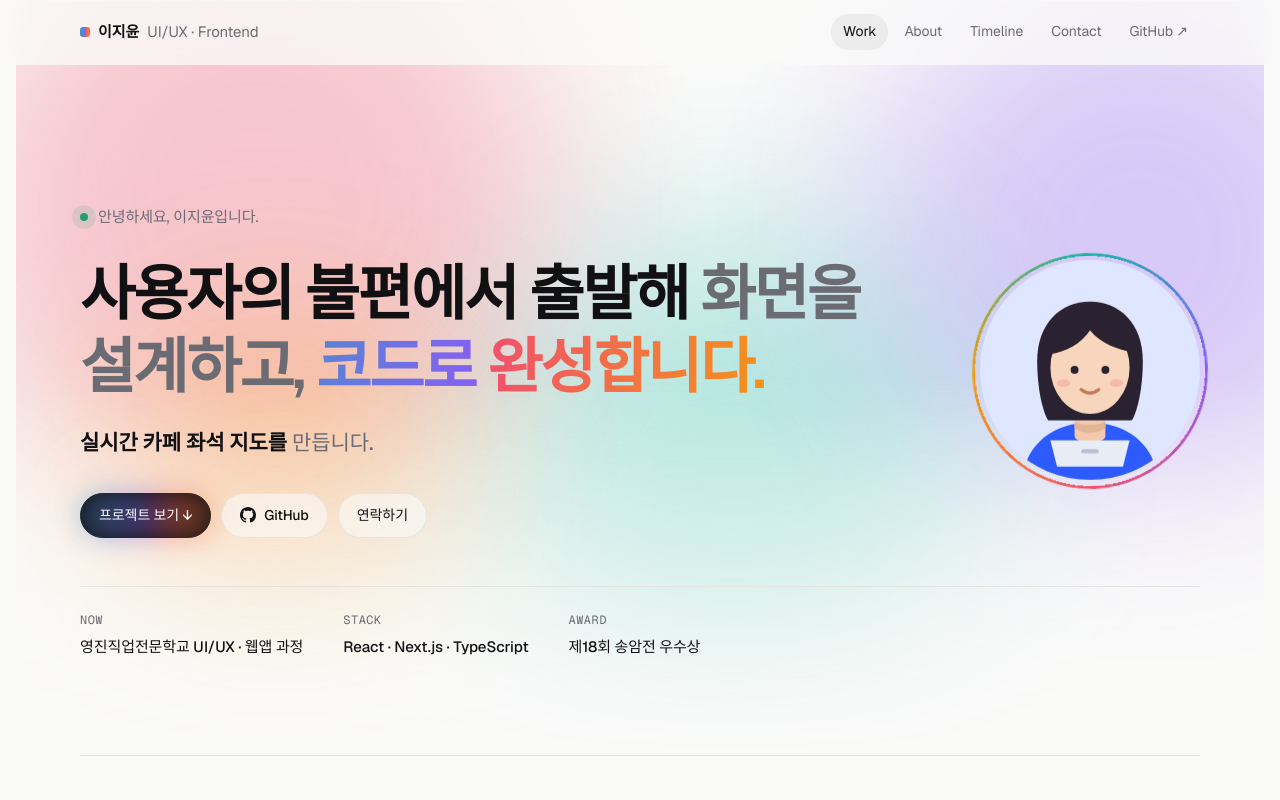
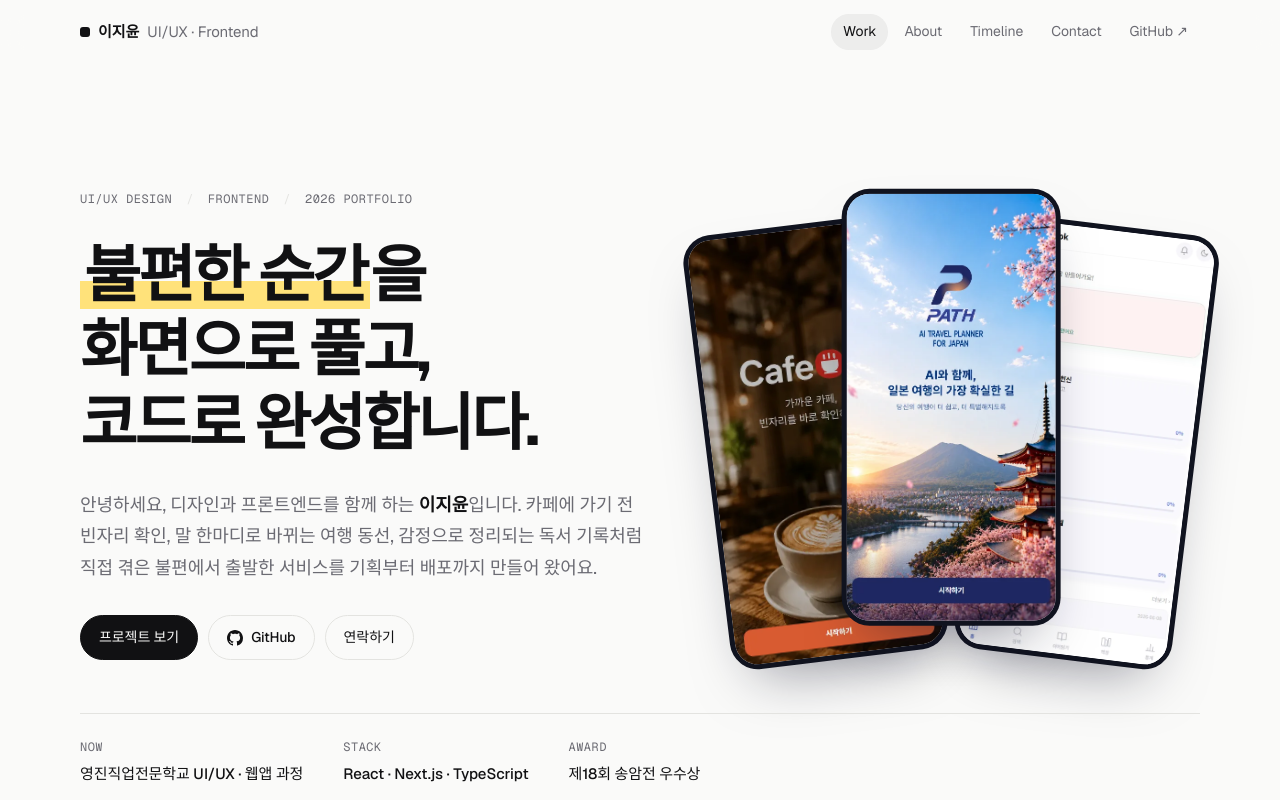
Before and after one commit to puremion-rgb/portfolio, a plain HTML site: page index.html in a window 1280 px wide. Shown: the top 800 px of the page. Drawn offline with nearby package versions, Linux system fonts and the light colour scheme; a web font is replaced by a local one.

Commit message:
Add files via upload

```diff
--- a/index.html
+++ b/index.html
@@ -21,7 +21,7 @@
     --c3: #8b5cf6;
     --c4: #14b8a6;
     --grad: linear-gradient(100deg, var(--c1), var(--c2) 30%, var(--c4) 62%, var(--c3));
-    --aurora: 0.3;
+    --hl: #ffe27a;
     --font-sans: "Geist", "IBM Plex Sans KR", "Apple SD Gothic Neo", "Malgun Gothic", system-ui, sans-serif;
     --font-mono: "Geist Mono", ui-monospace, Menlo, monospace;
     --gutter: clamp(16px, 5vw, 64px);
@@ -40,7 +40,7 @@
       --c2: #ffb547;
       --c3: #b38cff;
       --c4: #3fe0c5;
-      --aurora: 0.2;
+      --hl: rgba(255, 200, 60, .35);
       color-scheme: dark;
     }
   }
@@ -56,7 +56,7 @@
     --c2: #ffb547;
     --c3: #b38cff;
     --c4: #3fe0c5;
-    --aurora: 0.2;
+    --hl: rgba(255, 200, 60, .35);
     color-scheme: dark;
   }
 
@@ -101,7 +101,7 @@
   .progress {
     position: fixed; top: 0; left: 0; z-index: 50;
     width: 100%; height: 3px;
-    background: var(--grad);
+    background: var(--ink);
     transform-origin: 0 50%;
     transform: scaleX(0);
   }
@@ -122,61 +122,53 @@
   header.line { border-color: var(--line); }
   header .page { display: flex; align-items: center; justify-content: space-between; gap: 16px; height: 64px; }
   .brand { font-weight: 600; font-size: 15px; display: inline-flex; align-items: center; gap: 8px; }
-  .brand i { width: 10px; height: 10px; border-radius: 3px; background: var(--grad); background-size: 250% 100%; animation: flow 6s linear infinite; }
+  .brand i { width: 10px; height: 10px; border-radius: 3px; background: var(--ink); }
   .brand span { color: var(--muted); font-weight: 400; }
   header nav { display: flex; gap: 4px; font-size: 14px; }
   header nav a { color: var(--muted); padding: 6px 12px; border-radius: 999px; transition: color 0.15s, background 0.15s; }
   header nav a:hover, header nav a.on { color: var(--ink); background: color-mix(in srgb, var(--ink) 6%, transparent); }
 
-  /* 히어로 */
-  .hero { position: relative; isolation: isolate; padding-block: clamp(72px, 12vw, 140px) clamp(56px, 8vw, 96px); }
-  .aurora {
-    position: absolute; z-index: -1; pointer-events: none; overflow: hidden;
-    inset: -64px calc(var(--gutter) * -1) 0;
-    -webkit-mask-image: linear-gradient(#000 50%, transparent);
-    mask-image: linear-gradient(#000 50%, transparent);
-  }
-  .aurora i {
-    position: absolute; border-radius: 50%;
-    filter: blur(80px); opacity: var(--aurora);
-    animation: drift 16s ease-in-out infinite alternate;
-  }
-  .aurora i:nth-child(1) { width: min(46vw, 560px); aspect-ratio: 1; background: var(--c1); top: -12%; left: -6%; }
-  .aurora i:nth-child(2) { width: min(40vw, 480px); aspect-ratio: 1; background: var(--c3); top: -4%; right: -4%; animation-duration: 20s; animation-delay: -6s; }
-  .aurora i:nth-child(3) { width: min(34vw, 420px); aspect-ratio: 1; background: var(--c4); top: 30%; left: 34%; animation-duration: 23s; animation-delay: -12s; }
-  .aurora i:nth-child(4) { width: min(26vw, 320px); aspect-ratio: 1; background: var(--c2); top: 40%; left: 4%; animation-duration: 18s; animation-delay: -3s; }
-  @keyframes drift { to { transform: translate(7vw, 5vh) scale(1.18); } }
-
-  .hello { display: flex; align-items: center; gap: 10px; font-size: 15px; color: var(--muted); margin: 0 0 28px; }
-  .dot { width: 8px; height: 8px; border-radius: 50%; background: #22a06b; animation: ping 2s infinite; }
-  @keyframes ping { 0% { box-shadow: 0 0 0 0 rgba(34,160,107,.55); } 100% { box-shadow: 0 0 0 10px rgba(34,160,107,0); } }
+  /* 히어로: 장식 대신 실제 작업 화면과 구체적인 문장으로 */
+  .hero { position: relative; padding-block: clamp(64px, 10vw, 120px) clamp(48px, 7vw, 80px); }
+  .eyebrow { display: flex; flex-wrap: wrap; gap: 6px 14px; margin: 0 0 28px; }
+  .eyebrow span + span::before { content: "/"; margin-right: 14px; color: var(--line); }
   .hero h1 {
-    font-weight: 600;
-    font-size: clamp(32px, 5.4vw, 60px);
-    line-height: 1.22;
-    letter-spacing: -0.035em;
+    font-weight: 700;
+    font-size: clamp(34px, 5.2vw, 62px);
+    line-height: 1.2;
+    letter-spacing: -0.045em;
     margin: 0;
-    max-width: 16em;
     text-wrap: balance;
   }
-  .hero h1 .soft { color: var(--muted); }
-  .typer { margin: 22px 0 0; font-size: clamp(17px, 2vw, 21px); font-weight: 500; min-height: 1.6em; color: var(--muted); }
-  .typer b { color: var(--ink); font-weight: 600; }
-  .caret { display: inline-block; width: 2px; height: 1em; background: var(--c1); vertical-align: -0.12em; margin-left: 3px; animation: blink 1s steps(1) infinite; }
-  @keyframes blink { 50% { opacity: 0; } }
-  .hero-grid { display: grid; grid-template-columns: minmax(0, 1fr) auto; gap: 48px; align-items: center; }
+  .hero h1 mark {
+    color: inherit; padding: 0 .06em;
+    background: linear-gradient(transparent 58%, var(--hl) 58%, var(--hl) 92%, transparent 92%);
+  }
+  .lede { margin: 28px 0 0; max-width: 32em; font-size: clamp(16px, 1.5vw, 18px); line-height: 1.75; color: var(--muted); }
+  .lede b { color: var(--ink); font-weight: 600; }
+  .hero-grid { display: grid; grid-template-columns: minmax(0, 1.15fr) minmax(0, 1fr); gap: clamp(24px, 4vw, 56px); align-items: center; }
 
-  .avatar { position: relative; width: clamp(150px, 20vw, 220px); aspect-ratio: 1; max-width: 100%; }
-  .avatar::before {
-    content: ""; position: absolute; inset: -8px; border-radius: 50%;
-    background: conic-gradient(from 0deg, var(--c1), var(--c2), var(--c4), var(--c3), var(--c1));
-    animation: spin 14s linear infinite;
-    -webkit-mask: radial-gradient(farthest-side, transparent calc(100% - 3px), #000 calc(100% - 3px));
-    mask: radial-gradient(farthest-side, transparent calc(100% - 3px), #000 calc(100% - 3px));
+  /* 실제 프로젝트 화면 3장 */
+  .hero-shots { position: relative; height: clamp(380px, 38vw, 480px); }
+  .hs {
+    position: absolute; top: 50%; left: 50%; width: 44%; aspect-ratio: .5;
+    padding: 5px; border-radius: 28px; background: #10131f;
+    box-shadow: 0 30px 60px -28px rgba(15,18,40,.5);
+    transition: transform .6s var(--ease);
   }
-  .avatar svg { position: relative; width: 100%; height: 100%; display: block; animation: bob 6s ease-in-out infinite; }
-  @keyframes spin { to { transform: rotate(360deg); } }
-  @keyframes bob { 50% { translate: 0 -6px; } }
+  .hs img { display: block; width: 100%; height: 100%; object-fit: cover; object-position: top; border-radius: 23px; background: #f4f6fb; }
+  .hs span {
+    position: absolute; left: 50%; bottom: -30px; translate: -50% 0; white-space: nowrap;
+    font-family: var(--font-mono); font-size: 11px; letter-spacing: .04em; color: var(--muted);
+  }
+  .hs.h1 { transform: translate(-112%, -46%) rotate(-7deg); }
+  .hs.h2 { transform: translate(-50%, -54%); z-index: 2; }
+  .hs.h3 { transform: translate(12%, -46%) rotate(7deg); }
+  .hs:hover { z-index: 3; }
+  .hs.h1:hover { transform: translate(-112%, -50%) rotate(-4deg); }
+  .hs.h2:hover { transform: translate(-50%, -58%); }
+  .hs.h3:hover { transform: translate(12%, -50%) rotate(4deg); }
+  .hs.h1 span { rotate: 7deg; } .hs.h3 span { rotate: -7deg; }
 
   .hero-links { display: flex; flex-wrap: wrap; gap: 10px; margin-top: 32px; }
   .pill-btn {
@@ -190,11 +182,6 @@
   }
   .pill-btn:hover { border-color: var(--ink); }
   .pill-btn.solid { background: var(--ink); color: var(--bg); border-color: var(--ink); position: relative; }
-  .pill-btn.solid::after {
-    content: ""; position: absolute; inset: -1px; z-index: -1; border-radius: inherit;
-    background: var(--grad); background-size: 250% 100%; animation: flow 6s linear infinite;
-    filter: blur(14px); opacity: 0.45;
-  }
   .pill-btn svg { width: 16px; height: 16px; fill: currentColor; }
   .hero-meta { display: flex; flex-wrap: wrap; gap: 12px 40px; margin-top: 48px; padding-top: 24px; border-top: 1px solid var(--line); }
   .hero-meta div { display: flex; flex-direction: column; gap: 4px; }
@@ -488,8 +475,9 @@
     .brand span { display: none; }
     .case { grid-template-columns: minmax(0, 1fr); gap: 20px; }
     .about { grid-template-columns: minmax(0, 1fr); }
-    .hero-grid { grid-template-columns: minmax(0, 1fr); gap: 28px; }
-    .avatar { order: -1; width: 120px; }
+    .hero-grid { grid-template-columns: minmax(0, 1fr); gap: 36px; }
+    .hero-shots { height: 330px; max-width: 400px; width: 100%; margin: 0 auto 8px; }
+    .hs { width: 38%; border-radius: 22px; padding: 4px; } .hs img { border-radius: 18px; }
     .item { grid-template-columns: minmax(0, 1fr) auto; }
     .item p { grid-column: 1 / -1; grid-row: 2; }
     .visual { aspect-ratio: 4 / 3; }
@@ -539,15 +527,14 @@
 
 <main class="page" id="top">
   <section class="hero">
-    <div class="aurora" aria-hidden="true"><i></i><i></i><i></i><i></i></div>
     <div class="hero-grid">
       <div>
-        <p class="hello"><span class="dot"></span><span id="hello"></span></p>
+        <p class="eyebrow mono" id="eyebrow"></p>
         <h1 id="headline"></h1>
-        <p class="typer" aria-live="polite"><span id="typed"></span><span class="caret"></span></p>
+        <p class="lede" id="lede"></p>
         <div class="hero-links" id="heroLinks"></div>
       </div>
-      <div class="avatar" id="avatar" role="img" aria-label="이지윤 캐릭터 일러스트"></div>
+      <div class="hero-shots" id="heroShots"></div>
     </div>
     <div class="hero-meta" id="heroMeta"></div>
   </section>
@@ -611,11 +598,16 @@
     name: "이지윤",
     role: "UI/UX Design · Frontend",
     github: "https://github.com/puremion-rgb",
-    hello: "안녕하세요, 이지윤입니다.",
-    headline:
-      '사용자의 불편에서 출발해 <span class="soft">화면을 설계하고,</span> <span class="grad-text">코드로 완성합니다.</span>',
-    typing: ["AI와 대화하는 여행 플래너를", "실시간 카페 좌석 지도를", "감정을 읽는 독서 일기를", "쓰기 편한 화면을"],
-    typingTail: "만듭니다.",
+    eyebrow: ["UI/UX Design", "Frontend", "2026 Portfolio"],
+    headline: "<mark>불편한 순간</mark>을<br>화면으로 풀고,<br>코드로 완성합니다.",
+    lede:
+      "안녕하세요, 디자인과 프론트엔드를 함께 하는 <b>이지윤</b>입니다. 카페에 가기 전 빈자리 확인, 말 한마디로 바뀌는 여행 동선, 감정으로 정리되는 독서 기록처럼 직접 겪은 불편에서 출발한 서비스를 기획부터 배포까지 만들어 왔어요.",
+    /* 히어로 오른쪽에 보여 줄 실제 화면 3장 [왼쪽, 가운데, 오른쪽] */
+    heroShots: [
+      { src: "cafeon-splash.webp", name: "CafeON" },
+      { src: "path-splash.webp", name: "PATH" },
+      { src: "mood-home.webp", name: "MoodBook" },
+    ],
     heroMeta: [
       { k: "Now", v: "영진직업전문학교 UI/UX · 웹앱 과정" },
       { k: "Stack", v: "React · Next.js · TypeScript" },
@@ -835,47 +827,18 @@
   const finePointer = matchMedia("(pointer: fine)").matches;
 
   /* ---------- 히어로 ---------- */
-  $("hello").textContent = DATA.hello;
+  $("eyebrow").innerHTML = DATA.eyebrow.map((t) => `<span>${esc(t)}</span>`).join("");
   $("headline").innerHTML = DATA.headline;
+  $("lede").innerHTML = DATA.lede;
+  $("heroShots").innerHTML = DATA.heroShots
+    .map((h, k) => `<a class="hs h${k + 1}" href="#work" aria-label="${esc(h.name)} 프로젝트로 이동"><img src="${esc(h.src)}" alt="${esc(h.name)} 화면"></a>`)
+    .join("");
   const GH =
     '<svg viewBox="0 0 16 16" aria-hidden="true"><path d="M8 0C3.58 0 0 3.58 0 8c0 3.54 2.29 6.53 5.47 7.59.4.07.55-.17.55-.38 0-.19-.01-.82-.01-1.49-2.01.37-2.53-.49-2.69-.94-.09-.23-.48-.94-.82-1.13-.28-.15-.68-.52-.01-.53.63-.01 1.08.58 1.23.82.72 1.21 1.87.87 2.33.66.07-.52.28-.87.51-1.07-1.78-.2-3.64-.89-3.64-3.95 0-.87.31-1.59.82-2.15-.08-.2-.36-1.02.08-2.12 0 0 .67-.21 2.2.82.64-.18 1.32-.27 2-.27.68 0 1.36.09 2 .27 1.53-1.04 2.2-.82 2.2-.82.44 1.1.16 1.92.08 2.12.51.56.82 1.27.82 2.15 0 3.07-1.87 3.75-3.65 3.95.29.25.54.73.54 1.48 0 1.07-.01 1.93-.01 2.2 0 .21.15.46.55.38A8.013 8.013 0 0016 8c0-4.42-3.58-8-8-8z"/></svg>';
   $("navGh").href = DATA.github;
   $("heroLinks").innerHTML =
-    `<a class="pill-btn solid mag" href="#work">프로젝트 보기 ↓</a><a class="pill-btn mag" href="${esc(DATA.github)}" target="_blank" rel="noopener">${GH}GitHub</a><a class="pill-btn mag" href="#contact">연락하기</a>`;
+    `<a class="pill-btn solid mag" href="#work">프로젝트 보기</a><a class="pill-btn mag" href="${esc(DATA.github)}" target="_blank" rel="noopener">${GH}GitHub</a><a class="pill-btn mag" href="#contact">연락하기</a>`;
 
-  (function typer() {
-    const el = $("typed");
-    const show = (word) => (el.innerHTML = `<b>${esc(word)}</b> ${esc(DATA.typingTail)}`);
-    show(DATA.typing[0]);
-    if (reduce) return;
-    let w = 0, i = DATA.typing[0].length, del = false;
-    setTimeout(function tick() {
-      const word = DATA.typing[w];
-      i += del ? -1 : 1;
-      show(word.slice(0, i));
-      let wait = del ? 35 : 90;
-      if (!del && i >= word.length) { del = true; wait = 1900; }
-      else if (del && i <= 0) { del = false; w = (w + 1) % DATA.typing.length; wait = 300; }
-      setTimeout(tick, wait);
-    }, 2400);
-  })();
-
-  /* 캐릭터 일러스트 (직접 그린 SVG, 색은 여기서 바꿀 수 있어요) */
-  $("avatar").innerHTML = `<svg viewBox="0 0 200 200" xmlns="http://www.w3.org/2000/svg">
-  <circle cx="100" cy="100" r="100" fill="#dfe6ff"/>
-  <clipPath id="av"><circle cx="100" cy="100" r="100"/></clipPath>
-  <g clip-path="url(#av)">
-    <path d="M38 200c4-34 30-52 62-52s58 18 62 52z" fill="#2d5bff"/>
-    <path d="M86 146h28v14c0 8-28 8-28 0z" fill="#f2c9ad"/>
-    <path d="M100 150c-8 0-14-3-14-3v6c4 3 9 4 14 4s10-1 14-4v-6s-6 3-14 3z" fill="#e3b597"/>
-    <path d="M52 92c0-34 21-54 48-54s48 20 48 54c0 22-4 44-10 54H62c-6-10-10-32-10-54z" fill="#2a2230"/>
-    <ellipse cx="100" cy="98" rx="36" ry="42" fill="#f7d6bd"/>
-    <path d="M62 86c6-26 22-36 40-36 20 0 34 12 38 34-14-2-30-8-40-20-8 12-22 20-38 22z" fill="#2a2230"/>
-    <circle cx="86" cy="100" r="3.6" fill="#2a2230"/><circle cx="114" cy="100" r="3.6" fill="#2a2230"/>
-    <path d="M92 118c5 4 11 4 16 0" stroke="#c9765e" stroke-width="3" fill="none" stroke-linecap="round"/>
-    <ellipse cx="76" cy="112" rx="6" ry="3.5" fill="#f5a9a0" opacity=".6"/><ellipse cx="124" cy="112" rx="6" ry="3.5" fill="#f5a9a0" opacity=".6"/>
-    <path d="M70 188h60l6-24H64z" fill="#e8ecf5"/><rect x="92" y="172" width="16" height="4" rx="2" fill="#b7c0d6"/>
-  </g></svg>`;
   $("heroMeta").innerHTML = DATA.heroMeta
     .map((m) => `<div><span class="mono">${esc(m.k)}</span><b>${esc(m.v)}</b></div>`)
     .join("");
```
Also changed, not shown: hero.png (added), mood-home.webp (added).
